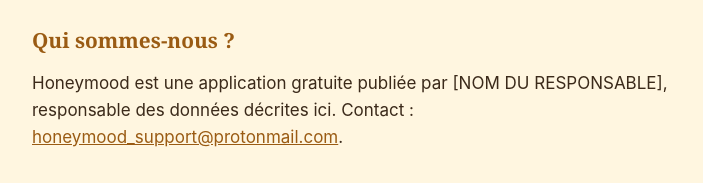
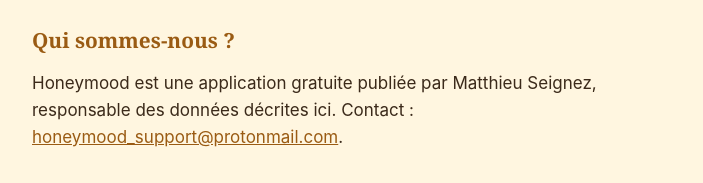
Before and after one commit to jpsforever/honeymood-app, a plain HTML site: page confidentialite.html in a window 1280 px wide. Shown: the part 269-452 px from the top of the page, without its empty margins (288-991 px from the left). Drawn offline with Linux system fonts and the light colour scheme.

Commit message:
Site : responsable des données nommé dans la politique de confidentialité
Co-Authored-By: Claude Opus 5.5 <noreply@anthropic.com>

```diff
--- a/confidentialite.html
+++ b/confidentialite.html
@@ -14,7 +14,7 @@
   <p class="resume"><strong>En bref :</strong> Honeymood ne contient ni compte, ni publicité, ni outil de statistiques, ni pistage. Vos miels restent sur votre iPhone et dans votre iCloud privé, auquel nous n'avons pas accès. Nous ne recevons des données que si vous choisissez de nous écrire.</p>
 
   <h2>Qui sommes-nous ?</h2>
-  <p>Honeymood est une application gratuite publiée par [NOM DU RESPONSABLE], responsable des données décrites ici. Contact : <a href="mailto:honeymood_support@protonmail.com">honeymood_support@protonmail.com</a>.</p>
+  <p>Honeymood est une application gratuite publiée par Matthieu Seignez, responsable des données décrites ici. Contact : <a href="mailto:honeymood_support@protonmail.com">honeymood_support@protonmail.com</a>.</p>
 
   <h2>Ce qui reste sur votre iPhone</h2>
   <ul>
```
